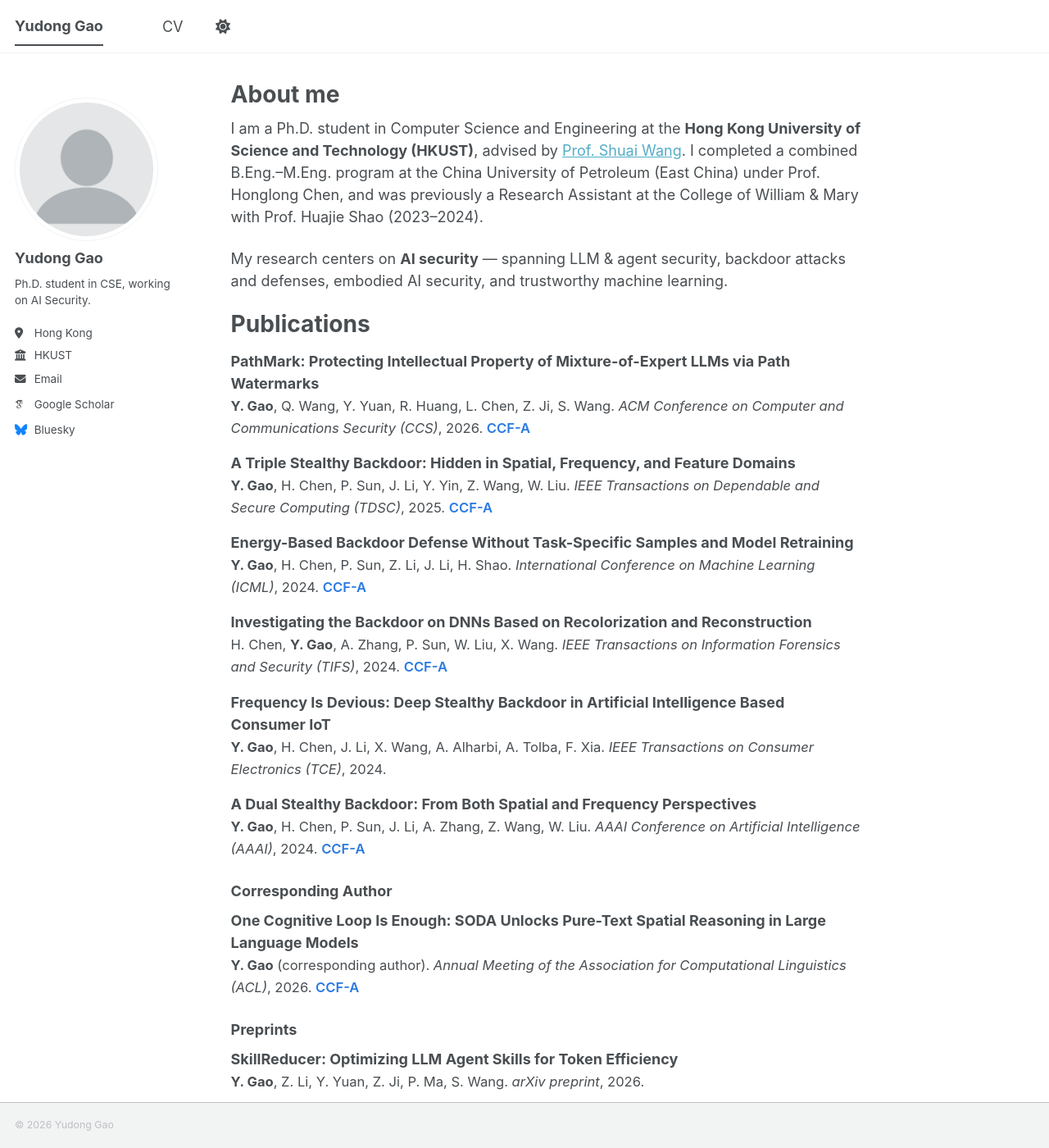
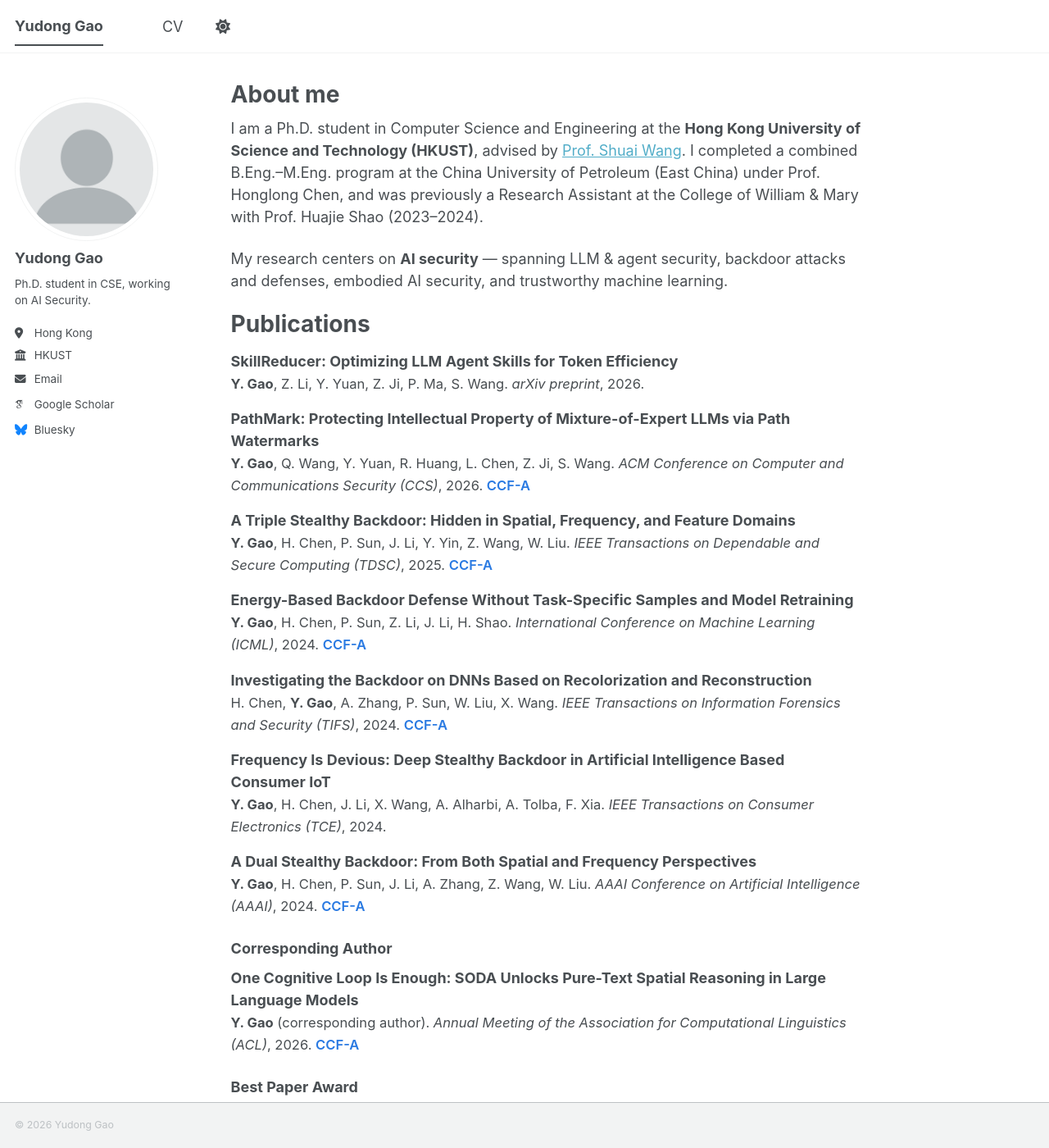
Before and after one commit to ifen1/ifen1.github.io, a Jekyll site: the page built from _pages/about.md, in a window 1280 px wide and 1400 px high. Shown: the whole window at 82% size. Built offline with Jekyll 4.4.1, drawn with Linux system fonts in a browser that asks for light colours; some web fonts are replaced; a script bundle is joined from its source files by our own code; library files that are not in the unit come from our copies.

Commit message:
Move preprint to front, drop Preprints heading
Co-Authored-By: Claude Opus 4.8 (1M context) <noreply@anthropic.com>

```diff
--- a/_pages/about.md
+++ b/_pages/about.md
@@ -13,6 +13,14 @@ My research centers on **AI security** — spanning LLM & agent security, backdo
 
 Publications
 ======
+{% assign pre = site.publications | where: "group", "preprint" | sort: "date" | reverse %}
+{% for post in pre %}
+<p style="margin-bottom:0.9em;">
+{% if post.paperurl %}<a href="{{ post.paperurl }}"><b>{{ post.title }}</b></a>{% else %}<b>{{ post.title }}</b>{% endif %}<br>
+<span style="font-size:0.92em;">{{ post.authors }}. <i>{{ post.venue }}</i>, {{ post.date | date: "%Y" }}.{% if post.tag and post.tag != "" %} <span style="color:#2a7ae2;font-weight:600;">{{ post.tag }}</span>{% endif %}</span>
+</p>
+{% endfor %}
+
 {% assign mains = site.publications | where: "group", "main" | sort: "date" | reverse %}
 {% for post in mains %}
 <p style="margin-bottom:0.9em;">
@@ -24,15 +32,6 @@ Publications
 <p style="margin:1.4em 0 0.5em;font-weight:700;">Corresponding Author</p>
 {% assign corr = site.publications | where: "group", "corresponding" | sort: "date" | reverse %}
 {% for post in corr %}
-<p style="margin-bottom:0.9em;">
-{% if post.paperurl %}<a href="{{ post.paperurl }}"><b>{{ post.title }}</b></a>{% else %}<b>{{ post.title }}</b>{% endif %}<br>
-<span style="font-size:0.92em;">{{ post.authors }}. <i>{{ post.venue }}</i>, {{ post.date | date: "%Y" }}.{% if post.tag and post.tag != "" %} <span style="color:#2a7ae2;font-weight:600;">{{ post.tag }}</span>{% endif %}</span>
-</p>
-{% endfor %}
-
-<p style="margin:1.4em 0 0.5em;font-weight:700;">Preprints</p>
-{% assign pre = site.publications | where: "group", "preprint" | sort: "date" | reverse %}
-{% for post in pre %}
 <p style="margin-bottom:0.9em;">
 {% if post.paperurl %}<a href="{{ post.paperurl }}"><b>{{ post.title }}</b></a>{% else %}<b>{{ post.title }}</b>{% endif %}<br>
 <span style="font-size:0.92em;">{{ post.authors }}. <i>{{ post.venue }}</i>, {{ post.date | date: "%Y" }}.{% if post.tag and post.tag != "" %} <span style="color:#2a7ae2;font-weight:600;">{{ post.tag }}</span>{% endif %}</span>
```
